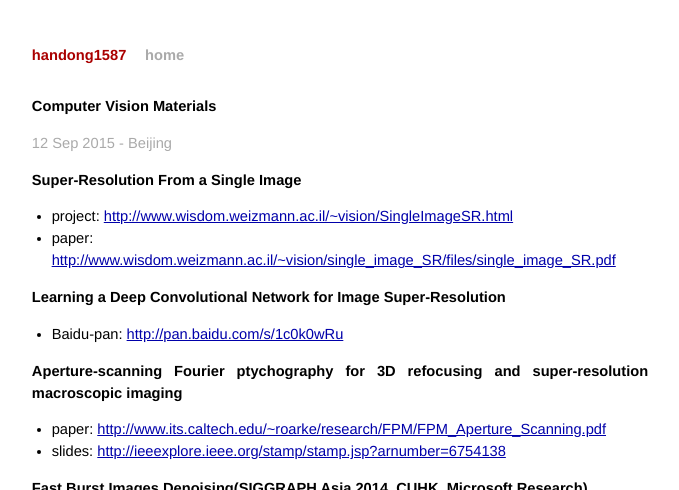
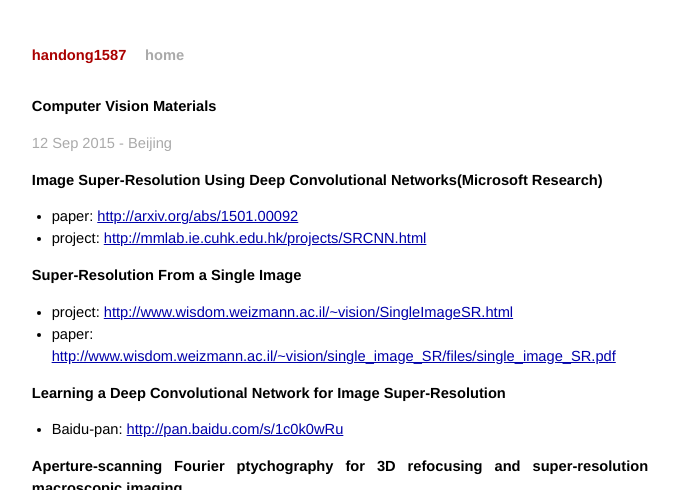
Before and after one commit to handong1587/handong1587.github.io, a Jekyll site: the page built from _posts/computer_vision/2015-09-12-computer-vision-materials.md, in a window 1280 px wide and 900 px high, cut to the strip 0-490 px from the top of the window. Shown: the whole strip, without its empty margins (300-979 px from the left). Built offline with Jekyll 4.4.1, drawn with Linux system fonts in a browser that asks for light colours; Markdown is read by kramdown in place of the engine named in the settings; comment, search, counter and statistics services are not loaded.

Commit message:
update md

```diff
--- a/_posts/computer_vision/2015-09-12-computer-vision-materials.md
+++ b/_posts/computer_vision/2015-09-12-computer-vision-materials.md
@@ -8,6 +8,11 @@ title: Computer Vision Materials
 ================
 
 <p class="meta">12 Sep 2015 - Beijing</p>
+
+**Image Super-Resolution Using Deep Convolutional Networks(Microsoft Research)**
+
+- paper: [http://arxiv.org/abs/1501.00092](http://arxiv.org/abs/1501.00092)
+- project: [http://mmlab.ie.cuhk.edu.hk/projects/SRCNN.html](http://mmlab.ie.cuhk.edu.hk/projects/SRCNN.html)
 
 **Super-Resolution From a Single Image**
 
```
Also changed, not shown: _posts/deep_learning/2015-08-26-object-segmentation-materials.md (+5 -0 lines), _posts/deep_learning/2015-08-27-cnn-materials.md (+2 -0 lines).
